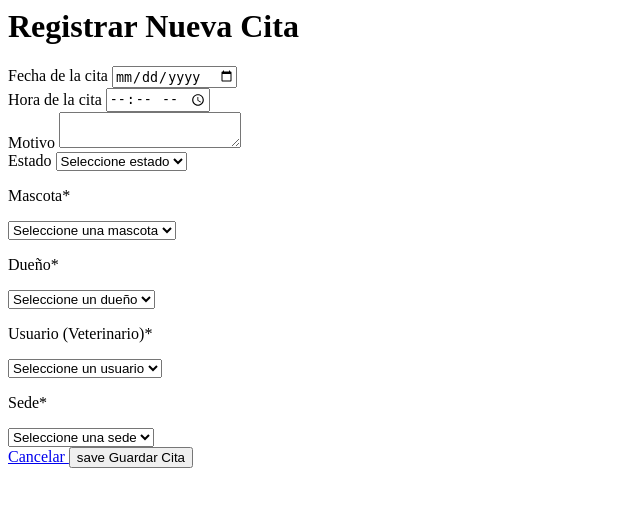
After one commit to Saicroxzz/VetPets, a PHP site: page /templates/registro_cita.php in a window 1280 px wide. The commit adds this page. Shown: the top 507 px of the page, without its empty margins (0-640 px from the left). Run offline with PHP 8.4, Linux system fonts and the light colour scheme; data comes from the database, SQL or seed files in the repository; data that the repository does not hold is empty.

Commit message:
agregado registrar cita

```diff
--- a/VetPets/public/views/templates/gestion_citas.php
+++ b/VetPets/public/views/templates/gestion_citas.php
@@ -11,7 +11,7 @@ $citas = $list_citas;
 
   <div class="flex justify-between items-center mb-6">
     <h1 class="text-2xl font-bold">Gestión de Citas</h1>
-    <a href="#" data-page="registro_cita.php"
+    <a href="#" data-page="templates/registro_cita.php"
        class="px-4 py-2 bg-primary text-white rounded-lg shadow hover:bg-primary/90 transition">
       Registrar Nueva Cita
     </a>
--- /dev/null
+++ b/VetPets/public/views/templates/registro_cita.php
@@ -0,0 +1,131 @@
+<?php
+require '../../../config/config.php';
+?>
+<div class="flex-grow">
+
+    <form id="form-cita" class="space-y-4">
+        <div class="flex min-w-72 flex-col gap-2">
+            <h1 class="text-2xl font-bold">Registrar Nueva Cita</h1>
+        </div>
+
+        <!-- Fecha y Hora en la misma fila -->
+        <div class="grid grid-cols-2 gap-4">
+            <!-- Fecha de la cita -->
+            <div>
+                <label for="fecha_cita_nc" class="block text-sm font-medium text-gray-700">Fecha de la cita</label>
+                <input type="date" id="fecha_cita_nc" name="fecha_cita_nc"
+                    class="mt-1 block w-full border-gray-300 rounded-md shadow-sm focus:ring-primary focus:border-primary sm:text-sm">
+            </div>
+
+            <!-- Hora de la cita -->
+            <div>
+                <label for="hora_cita_nc" class="block text-sm font-medium text-gray-700">Hora de la cita</label>
+                <input type="time" id="hora_cita_nc" name="hora_cita_nc"
+                    class="mt-1 block w-full border-gray-300 rounded-md shadow-sm focus:ring-primary focus:border-primary sm:text-sm">
+            </div>
+        </div>
+
+
+        <!-- Motivo -->
+        <div>
+            <label for="motivo_nc" class="block text-sm font-medium text-gray-700">Motivo</label>
+            <textarea id="motivo_nc" name="motivo_nc" rows="2"
+                class="mt-1 block w-full border-gray-300 rounded-md shadow-sm focus:ring-primary focus:border-primary sm:text-sm"></textarea>
+        </div>
+
+        <!-- Estado -->
+        <div>
+            <label for="estado" class="block text-sm font-medium text-gray-700">Estado</label>
+            <select id="estado_nc" name="estado_nc"
+                class="mt-1 block w-full border-gray-300 rounded-md shadow-sm focus:ring-primary focus:border-primary sm:text-sm">
+                <option value="">Seleccione estado</option>
+                <option value="pendiente">Pendiente</option>
+                <option value="confirmada">Confirmada</option>
+                <option value="cancelada">Cancelada</option>
+                <option value="realizada">Realizada</option>
+            </select>
+        </div>
+
+        <!-- Mascota -->
+        <div class="flex flex-col gap-4">
+            <label class="flex flex-col w-full">
+                <p class="text-gray-700 dark:text-gray-300 text-base font-medium pb-2">Mascota*</p>
+                <select id="id_mascota_nc" name="id_mascota_nc" required
+                    class="form-select rounded-lg border border-gray-300 dark:border-gray-600 bg-white dark:bg-gray-800 h-12 px-4 text-base focus:ring-2 focus:ring-primary/50">
+                    <option value="">Seleccione una mascota</option>
+                    <?php
+                    $query = $pdo_con->query("SELECT id_mascota, nombre FROM mascota ORDER BY nombre ASC");
+                    while ($row = $query->fetch(PDO::FETCH_ASSOC)) {
+                        echo "<option value='{$row['id_mascota']}'>{$row['nombre']}</option>";
+                    }
+                    ?>
+                </select>
+            </label>
+        </div>
+
+        <!-- Dueño -->
+        <div class="flex flex-col gap-4">
+            <label class="flex flex-col w-full">
+                <p class="text-gray-700 dark:text-gray-300 text-base font-medium pb-2">Dueño*</p>
+                <select id="id_dueno_nc" name="id_dueno_nc" required
+                    class="form-select rounded-lg border border-gray-300 dark:border-gray-600 bg-white dark:bg-gray-800 h-12 px-4 text-base focus:ring-2 focus:ring-primary/50">
+                    <option value="">Seleccione un dueño</option>
+                    <?php
+                    $query = $pdo_con->query("SELECT id_dueno, nombre FROM dueno ORDER BY nombre ASC");
+                    while ($row = $query->fetch(PDO::FETCH_ASSOC)) {
+                        echo "<option value='{$row['id_dueno']}'>{$row['nombre']}</option>";
+                    }
+                    ?>
+                </select>
+            </label>
+        </div>
+
+        <!-- Usuario (Veterinario) -->
+        <div class="flex flex-col gap-4">
+            <label class="flex flex-col w-full">
+                <p class="text-gray-700 dark:text-gray-300 text-base font-medium pb-2">Usuario (Veterinario)*</p>
+                <select id="id_usuario_nc" name="id_usuario_nc" required
+                    class="form-select rounded-lg border border-gray-300 dark:border-gray-600 bg-white dark:bg-gray-800 h-12 px-4 text-base focus:ring-2 focus:ring-primary/50">
+                    <option value="">Seleccione un usuario</option>
+                    <?php
+                    $query = $pdo_con->query("SELECT id_usuario, usuario FROM usuario ORDER BY usuario ASC");
+                    while ($row = $query->fetch(PDO::FETCH_ASSOC)) {
+                        echo "<option value='{$row['id_usuario']}'>{$row['usuario']}</option>";
+                    }
+                    ?>
+                </select>
+            </label>
+        </div>
+
+        <!-- Sede -->
+        <div class="flex flex-col gap-4">
+            <label class="flex flex-col w-full">
+                <p class="text-gray-700 dark:text-gray-300 text-base font-medium pb-2">Sede*</p>
+                <select id="id_sede_nc" name="id_sede_nc" required
+                    class="form-select rounded-lg border border-gray-300 dark:border-gray-600 bg-white dark:bg-gray-800 h-12 px-4 text-base focus:ring-2 focus:ring-primary/50">
+                    <option value="">Seleccione una sede</option>
+                    <?php
+
+                    $query = $pdo_con->query("SELECT id_sede, nombre_sede FROM sede ORDER BY nombre_sede ASC");
+                    while ($row = $query->fetch(PDO::FETCH_ASSOC)) {
+                        echo "<option value='{$row['id_sede']}'>{$row['nombre_sede']}</option>";
+                    }
+                    ?>
+                </select>
+            </label>
+        </div>
+
+
+        <!-- Botones -->
+        <div class="flex flex-col md:flex-row justify-end gap-4 pt-4">
+            <a href="#" data-page="templates/gestion_citas.php"
+                class="px-6 h-12 flex items-center justify-center rounded-lg bg-gray-200 dark:bg-gray-700 text-gray-800 dark:text-white font-bold hover:bg-gray-300 dark:hover:bg-gray-600 transition">
+                Cancelar
+            </a>
+            <button type="submit"
+                class="px-6 h-12 flex items-center justify-center rounded-lg bg-primary text-white font-bold hover:bg-primary/90 transition">
+                <span class="material-symbols-outlined mr-2">save</span>
+                Guardar Cita
+            </button>
+        </div>
+    </form>
```
Also changed, not shown: VetPets/public/citas/add.php (+49 -0 lines), VetPets/public/views/dashboard.php (+66 -0 lines).
